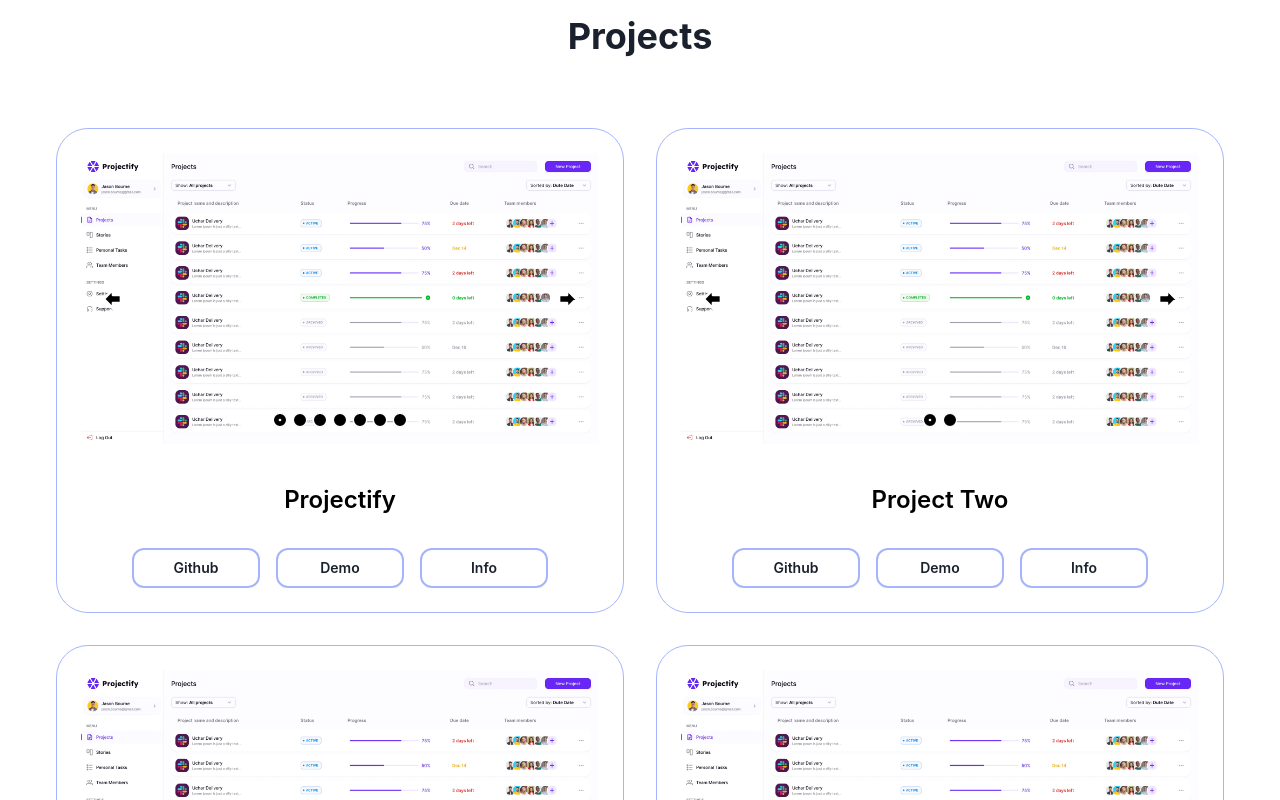
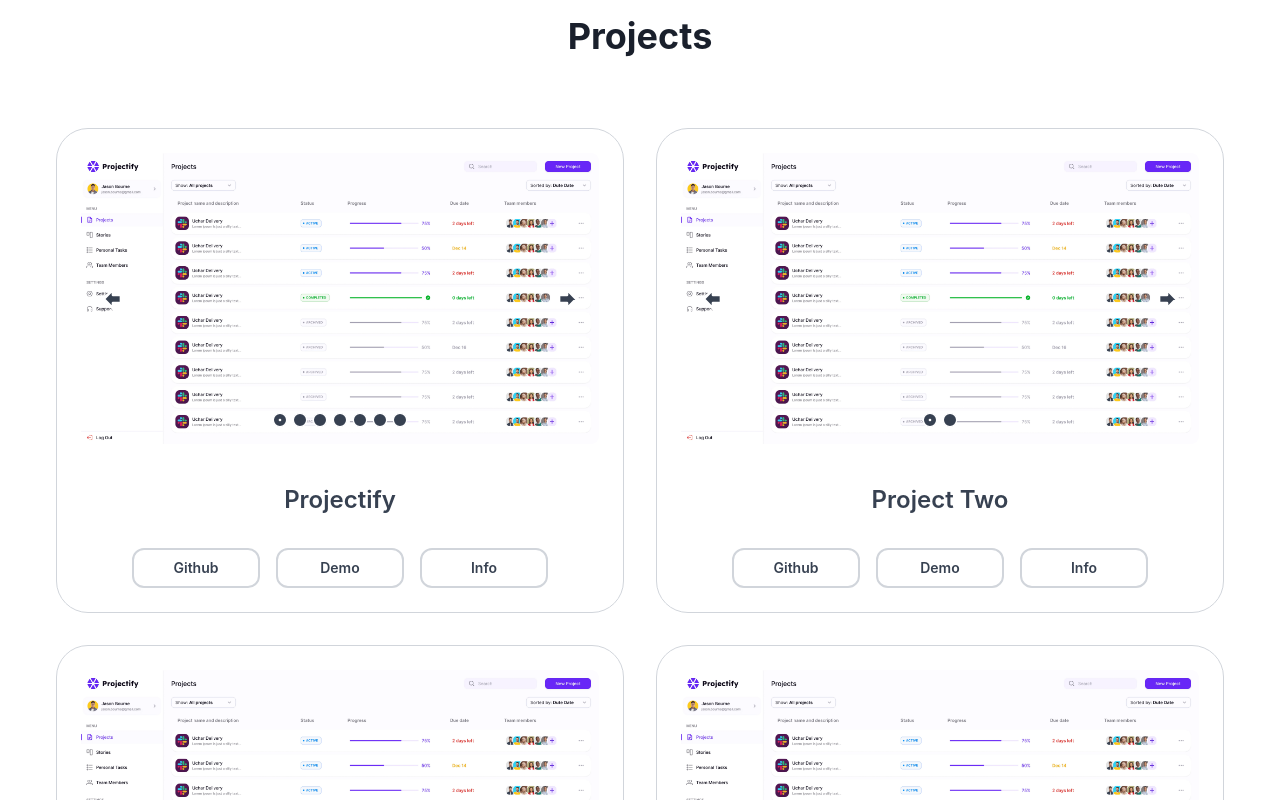
Before and after one commit to kulievdev/portfolio-website, a React (Vite) app: page / in a window 1280 px wide. Shown: the part 1060-1860 px from the top of the page. Built offline with nearby package versions, Linux system fonts and the light colour scheme.

Commit message:
Fix colors

```diff
--- a/src/Components/Cta.tsx
+++ b/src/Components/Cta.tsx
@@ -35,7 +35,7 @@ const Cta: React.FC<CtaProps> = ({ type, projectCtaText }) => {
             );
           case "project cta":
             return (
-              <button className="w-[8rem] rounded-xl border-2 border-secondary-300 px-6 py-2 text-sm font-semibold hover:border-gray-700 hover:bg-gray-700 hover:text-white desktop:text-lg ">
+              <button className="w-[8rem] rounded-xl border-2 border-gray-300 px-6 py-2 text-sm font-semibold text-gray-700 hover:border-gray-700 hover:bg-gray-700 hover:text-white desktop:text-lg ">
                 {projectCtaText}
               </button>
             );
--- a/src/Pages/Hero/HeroContent.tsx
+++ b/src/Pages/Hero/HeroContent.tsx
@@ -18,7 +18,7 @@ const HeroContent = () => {
           <span className="bg-gradient-to-r from-primary-700 to-secondary-500 bg-clip-text text-transparent ">
             Full Stack Web
           </span>{" "}
-          <span className="bg-gradient-to-r from-primary-700 to-secondary-500 bg-clip-text text-transparent ">
+          <span className="bg-gradient-to-r from-primary-700 to-secondary-500 bg-clip-text text-transparent">
             Developer.
           </span>{" "}
         </p>
--- a/src/Pages/Projects/ImageSlider.tsx
+++ b/src/Pages/Projects/ImageSlider.tsx
@@ -34,7 +34,7 @@ const ImageSlider: React.FC<ImageSliderProps> = ({ images }) => {
             src={url}
             alt={alt}
             aria-hidden={imageIndex !== index}
-            className={`block h-full w-full flex-shrink-0 flex-grow-0 object-cover transition duration-300 ease-in-out`}
+            className={`block h-full w-full flex-shrink-0 flex-grow-0 rounded-lg object-cover transition duration-300 ease-in-out`}
             style={{ translate: `${-100 * imageIndex}%` }}
           />
         ))}
@@ -44,7 +44,10 @@ const ImageSlider: React.FC<ImageSliderProps> = ({ images }) => {
         onClick={showPrevImage}
         aria-label="View Previous Image"
       >
-        <ArrowBigLeft aria-hidden className="h-8 w-8 fill-black stroke-white" />
+        <ArrowBigLeft
+          aria-hidden
+          className="h-8 w-8 fill-gray-700 stroke-white"
+        />
       </button>
       <button
         className="focus-visible:animate-squish hover:animate-squish absolute bottom-0 right-0 top-0 block cursor-pointer p-4 transition-colors duration-100 ease-in-out hover:bg-[#00000033] focus-visible:bg-[#00000033] focus-visible:outline"
@@ -53,7 +56,7 @@ const ImageSlider: React.FC<ImageSliderProps> = ({ images }) => {
       >
         <ArrowBigRight
           aria-hidden
-          className="h-8 w-8 fill-black stroke-white"
+          className="h-8 w-8 fill-gray-700 stroke-white"
         />
       </button>
       <div className="absolute bottom-2 left-1/2 flex -translate-x-1/2 -translate-y-1/2 gap-1">
@@ -67,12 +70,12 @@ const ImageSlider: React.FC<ImageSliderProps> = ({ images }) => {
             {index === imageIndex ? (
               <CircleDot
                 aria-hidden
-                className="h-full w-full fill-black stroke-white"
+                className="h-full w-full fill-gray-700 stroke-white"
               />
             ) : (
               <Circle
                 aria-hidden
-                className="h-full w-full fill-black stroke-white "
+                className="h-full w-full fill-gray-700 stroke-white "
               />
             )}
           </button>
--- a/src/Pages/Projects/Project.tsx
+++ b/src/Pages/Projects/Project.tsx
@@ -20,7 +20,7 @@ const Project: React.FC<ProjectProps> = ({ name, images, index }) => {
 
   return (
     <Component
-      className="flex-1 rounded-[2rem] border border-secondary-300 p-6 text-center"
+      className="flex-1 rounded-[2rem] border border-gray-300 p-6 text-center"
       variants={fadeInAnimationVariants(0.2, 100)}
       initial="initial"
       whileInView="animate"
@@ -32,7 +32,7 @@ const Project: React.FC<ProjectProps> = ({ name, images, index }) => {
       <div className="mb-10 flex flex-row flex-wrap justify-around gap-10">
         <ImageSlider images={images} />
       </div>
-      <h2 className="m-4 mb-8 text-2xl font-semibold text-black desktop:text-3xl bigDesktop:text-4xl">
+      <h2 className="m-4 mb-8 text-2xl font-semibold text-gray-700 desktop:text-3xl bigDesktop:text-4xl">
         {name}
       </h2>
       <div className="flex flex-wrap justify-center gap-4">
```
